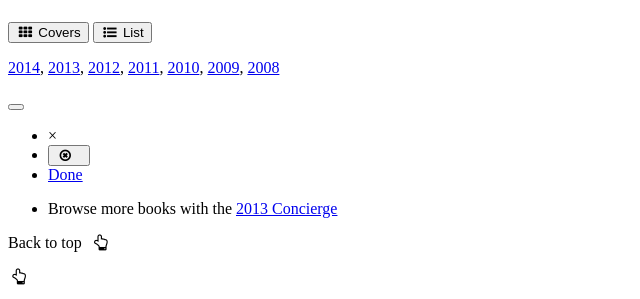
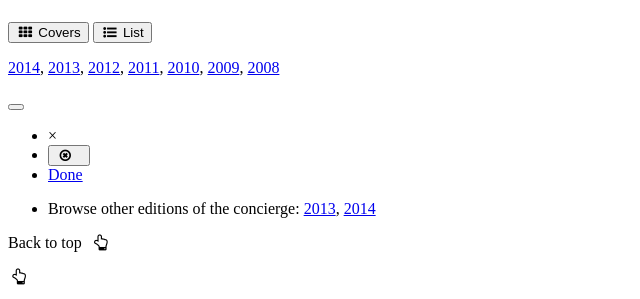
Before and after one commit to nprapps/books16, a Flask app: template templates/index.html in a window 1280 px wide. Shown: the part 429-728 px from the top of the page, without its empty margins (0-640 px from the left). Run offline with Flask 2, Linux system fonts and the light colour scheme; the template is opened without the code that fills it, so the values that code supplies are empty.

Commit message:
change tag footer language, closes #77

```diff
--- a/templates/index.html
+++ b/templates/index.html
@@ -77,7 +77,7 @@
                     {% endfor %}
 
                     <li><a href="javascript:;" class="visible-xs close-modal" id="close-mobile-filter">Done</a></li>
-                    <li><p class="browse">Browse more books with the <a href="http://apps.npr.org/best-books-2013/" target="_blank">2013 Concierge</a></p></li>
+                    <li><p class="browse">Browse other editions of the concierge: <a href="http://apps.npr.org/best-books-2013/" target="_blank">2013</a>, <a href="http://apps.npr.org/best-books-2014/" target="_blank">2014</a></p></li>
 
                 </ul>
             </div>
```
